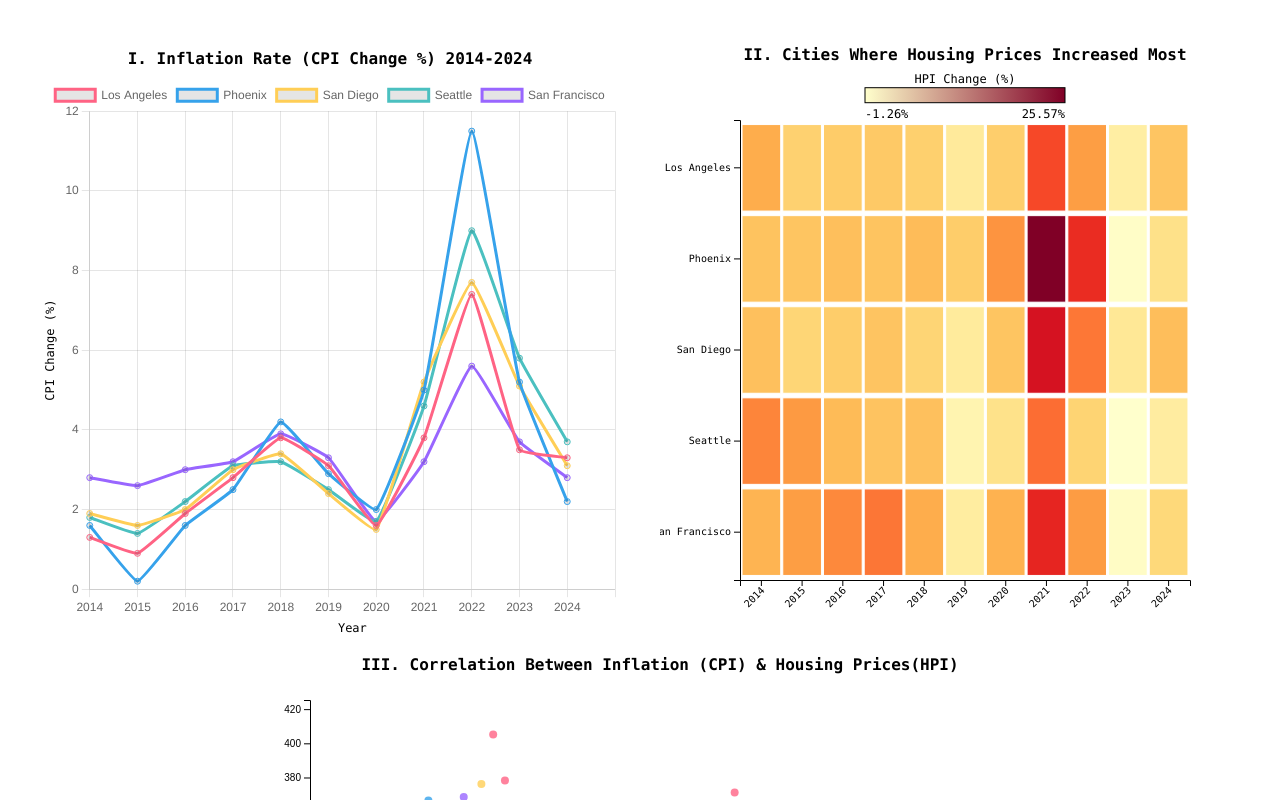
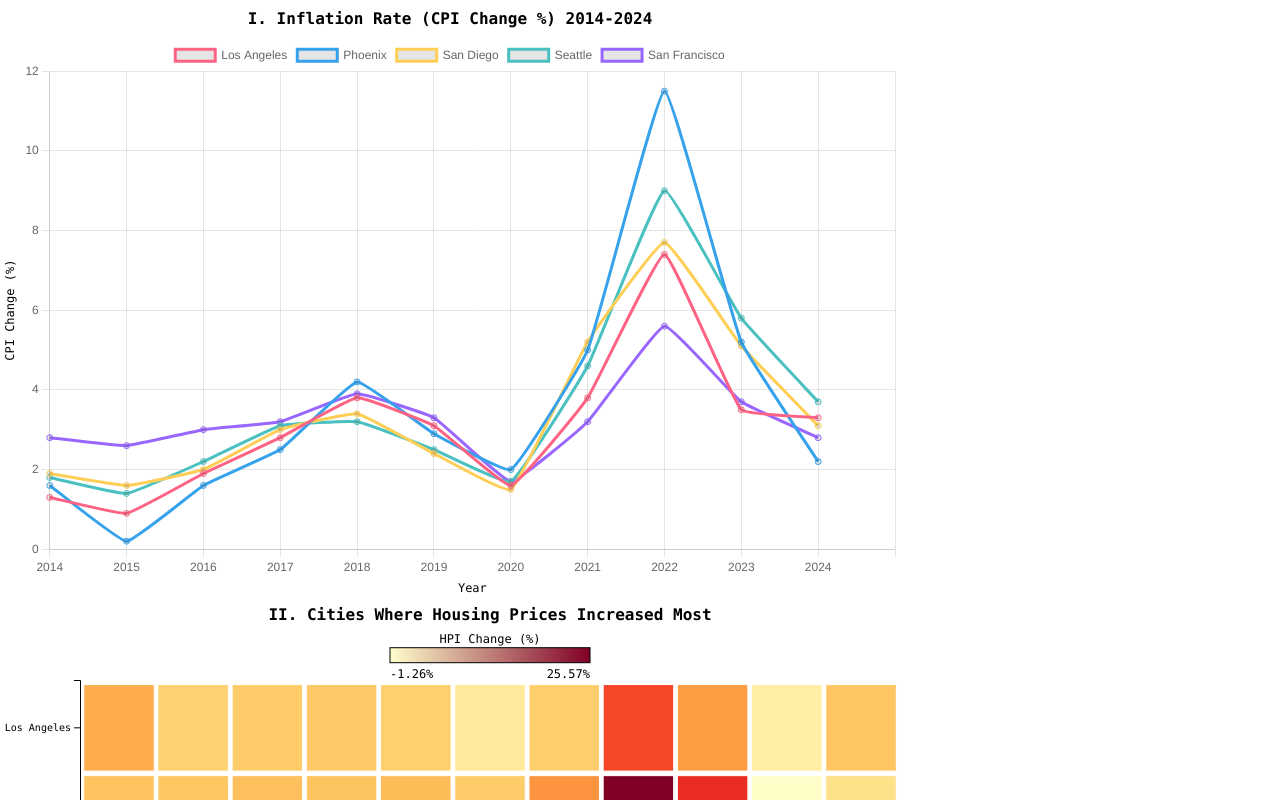
Before and after one commit to NurjahanJ/inflation_housing, a React (Create React App) app: page / in a window 1280 px wide. Shown: the top 800 px of the page. Built offline with nearby package versions, Linux system fonts and the light colour scheme.

Commit message:
Repostioned the graphs

```diff
--- a/src/App.js
+++ b/src/App.js
@@ -7,12 +7,8 @@ import ScatterPlot from './ScatterPlot'
 function App() {
   return (
     <div className="charts-wrapper">
-      <div className="chart-container">
         <LineChart />
-      </div>
-      <div className="heatmap-container">
         <HeatMap />
-      </div>
       <ScatterPlot />
     </div>
   );
--- a/src/ScatterPlot.js
+++ b/src/ScatterPlot.js
@@ -100,7 +100,7 @@ const ScatterPlot = () => {
           .attr('y', height + margin.bottom - 10)
           .attr('text-anchor', 'middle')
           .style('font-size', '12px')
-          .style('font-family', 'source-code-pro, Menlo, Monaco, Consolas, \'Courier New\', monospace') // Set font family
+          .style('font-family', 'source-code-pro, Menlo, Monaco, Consolas, \'Courier New\', monospace')
           .text('Inflation Rate (CPI Change %)');
 
         // Add y-axis
@@ -114,7 +114,7 @@ const ScatterPlot = () => {
           .attr('y', -margin.left + 20)
           .attr('text-anchor', 'middle')
           .style('font-size', '12px')
-          .style('font-family', 'source-code-pro, Menlo, Monaco, Consolas, \'Courier New\', monospace') // Set font family
+          .style('font-family', 'source-code-pro, Menlo, Monaco, Consolas, \'Courier New\', monospace')
           .text('Housing Price Index (HPI)');
 
         // Chart title
@@ -123,9 +123,33 @@ const ScatterPlot = () => {
           .attr('y', -margin.top / 2)
           .attr('text-anchor', 'middle')
           .style('font-size', '16px')
-          .style('font-weight', 'bold') // Make title bold
-          .style('font-family', 'source-code-pro, Menlo, Monaco, Consolas, \'Courier New\', monospace') // Set font family
-          .text('III. Correlation Between Inflation (CPI) & Housing Prices(HPI)');
+          .style('font-weight', 'bold')
+          .style('font-family', 'source-code-pro, Menlo, Monaco, Consolas, \'Courier New\', monospace')
+          .text('III. Correlation Between Inflation (CPI) & Housing Prices (HPI)');
+
+        // --- Legend for Scatter Plot ---
+        // Legend group positioned under the title
+        const legend = svg.append('g')
+          .attr('class', 'legend')
+          .attr('transform', `translate(${width / 2 - 140}, ${-margin.top / 2 + 20})`); // adjust x, y as needed
+
+        // For each city, add a legend item (circle and text)
+        cities.forEach((city, i) => {
+          const legendItem = legend.append('g')
+            .attr('transform', `translate(${i * 140}, 0)`);
+          legendItem.append('circle')
+            .attr('cx', 0)
+            .attr('cy', 0)
+            .attr('r', 4)
+            .attr('fill', colorScale(city));
+          legendItem.append('text')
+            .attr('x', 8)
+            .attr('y', 4)
+            .style('font-size', '12px')
+            .style('font-family', 'source-code-pro, Menlo, Monaco, Consolas, \'Courier New\', monospace')
+            .style('fill', 'black')
+            .text(city);
+        });
 
         // Tooltip functionality
         const tooltip = d3.select("body").append("div")
@@ -135,7 +159,7 @@ const ScatterPlot = () => {
           .style("background", "#fff")
           .style("border", "1px solid #ccc")
           .style("padding", "5px")
-          .style("font-family", 'source-code-pro, Menlo, Monaco, Consolas, \'Courier New\', monospace') // Set font family for tooltip
+          .style("font-family", 'source-code-pro, Menlo, Monaco, Consolas, \'Courier New\', monospace')
           .style("font-size", "12px");
 
         // Plot scatter points and add hover events
--- a/src/index.css
+++ b/src/index.css
@@ -6,25 +6,6 @@ body {
   -moz-osx-font-smoothing: grayscale;
 }
 
-/* Parent container for side-by-side charts */
-.charts-wrapper {
-  display: flex;
-  flex-direction: row;
-  justify-content: space-around; /* Distribute space evenly */
-  align-items: flex-start;
-  flex-wrap: wrap; /* Allows wrapping on smaller screens */
-  margin: 20px;
-}
-
-/* Adjust the chart container sizes for side-by-side layout */
-.chart-container,
-.heatmap-container {
-  flex: 1 1 45%;   /* Each takes roughly 45% of the available width */
-  height: 600px;   /* Keep your height as needed */
-  margin: 10px;    /* Space between charts */
-}
-
-/* Optionally, you can remove the fixed width if needed
 .chart-container {
   width: 900px;
   height: 600px;
@@ -36,7 +17,6 @@ body {
   margin: 20px left;
 }
 
-/* Controls for ScatterPlot size */
 .scatterplot-container {
   width: 800px;
   height: 600px;
```
